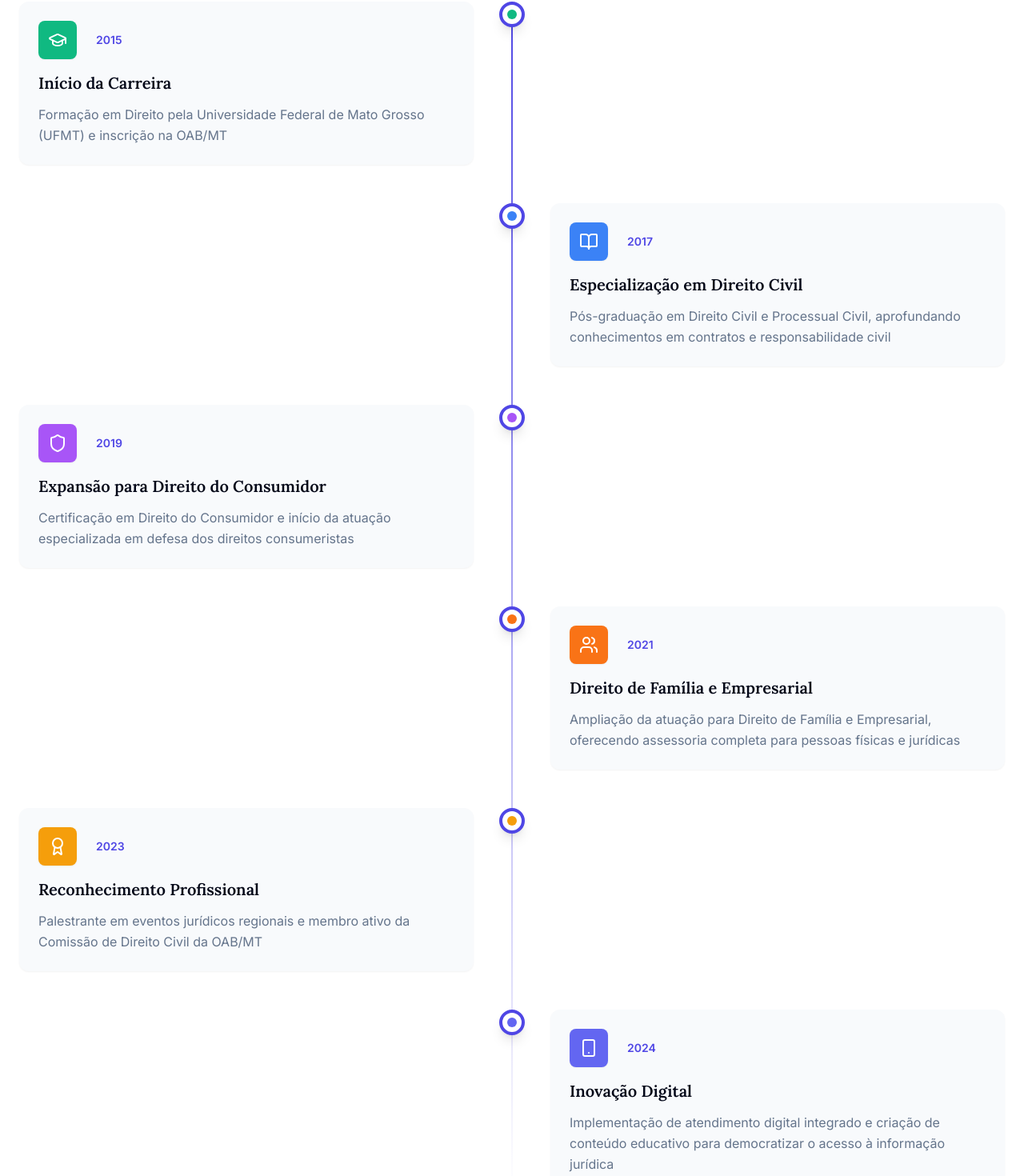
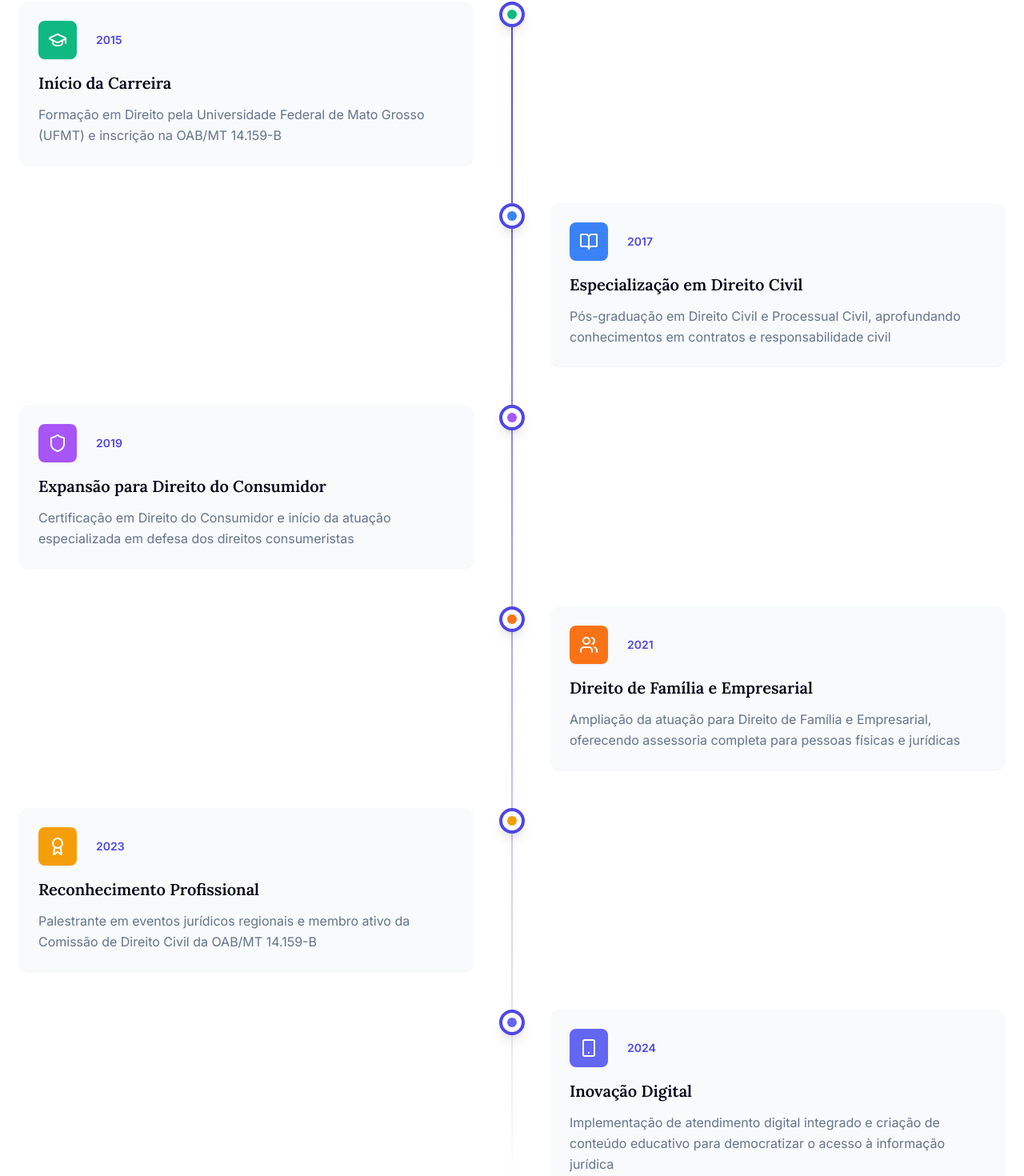
Before and after one commit to xIceWizarDx/Marcelo_Advocacia, a React (Vite) app: page /about-marcelo-ba-a in a window 1280 px wide. Shown: the part 1200-2670 px from the top of the page at 80% size. Built offline with nearby package versions, Linux system fonts and the light colour scheme.

Commit message:
docs: add OAB registration number

```diff
--- a/src/pages/about-marcelo-ba-a/components/CredentialsSection.jsx
+++ b/src/pages/about-marcelo-ba-a/components/CredentialsSection.jsx
@@ -32,7 +32,7 @@ const CredentialsSection = () => {
     },
     {
       title: "Comissão de Direito Civil",
-      description: "Membro ativo da Comissão de Direito Civil da OAB/MT",
+      description: "Membro ativo da Comissão de Direito Civil da OAB/MT 14.159-B",
       icon: "Users",
       status: "Desde 2023"
     },
--- a/src/pages/about-marcelo-ba-a/components/ProfessionalJourney.jsx
+++ b/src/pages/about-marcelo-ba-a/components/ProfessionalJourney.jsx
@@ -6,7 +6,7 @@ const ProfessionalJourney = () => {
     {
       year: "2015",
       title: "Início da Carreira",
-      description: "Formação em Direito pela Universidade Federal de Mato Grosso (UFMT) e inscrição na OAB/MT",
+      description: "Formação em Direito pela Universidade Federal de Mato Grosso (UFMT) e inscrição na OAB/MT 14.159-B",
       icon: "GraduationCap",
       color: "bg-emerald-500"
     },
@@ -34,7 +34,7 @@ const ProfessionalJourney = () => {
     {
       year: "2023",
       title: "Reconhecimento Profissional",
-      description: "Palestrante em eventos jurídicos regionais e membro ativo da Comissão de Direito Civil da OAB/MT",
+      description: "Palestrante em eventos jurídicos regionais e membro ativo da Comissão de Direito Civil da OAB/MT 14.159-B",
       icon: "Award",
       color: "bg-amber-500"
     },
--- a/src/pages/homepage/components/ContactSection.jsx
+++ b/src/pages/homepage/components/ContactSection.jsx
@@ -125,8 +125,7 @@ const ContactSection = () => {
               </h4>
               <div className="space-y-2 text-sm">
                 <div className="flex justify-between">
-                  <span className="text-slate-600">OAB/MT</span>
-                  <span className="font-medium text-slate-900">14.159-B</span>
+                  <span className="text-slate-600">OAB/MT 14.159-B</span>
                 </div>
                 <div className="flex justify-between">
                   <span className="text-slate-600">Endereço</span>
```
